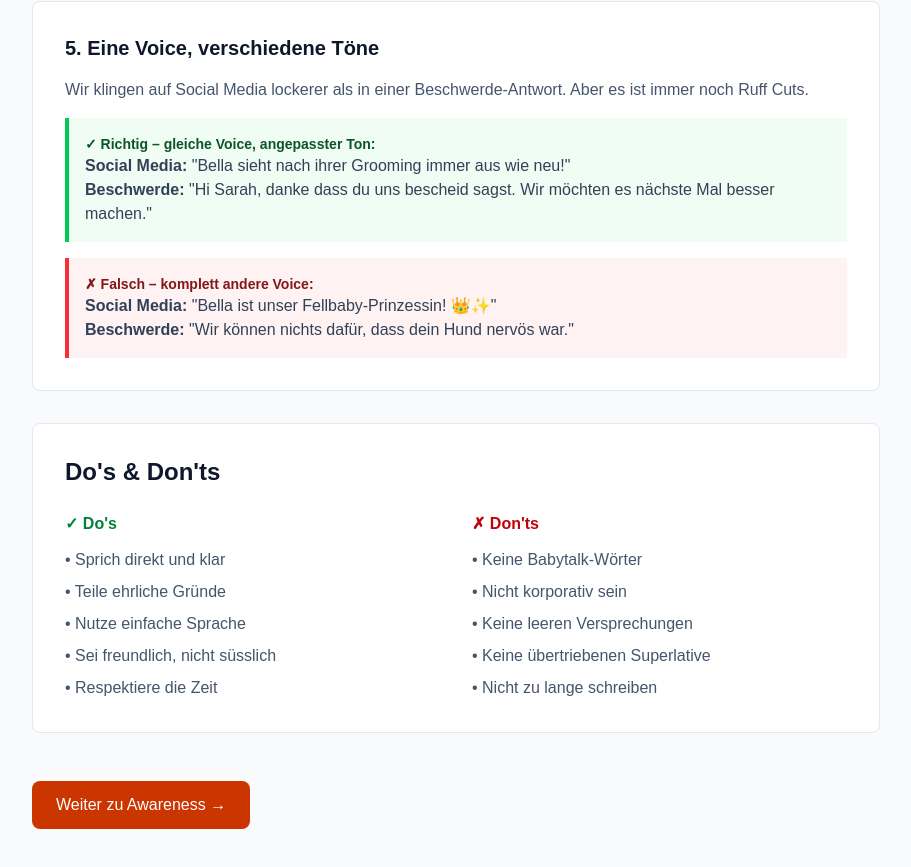
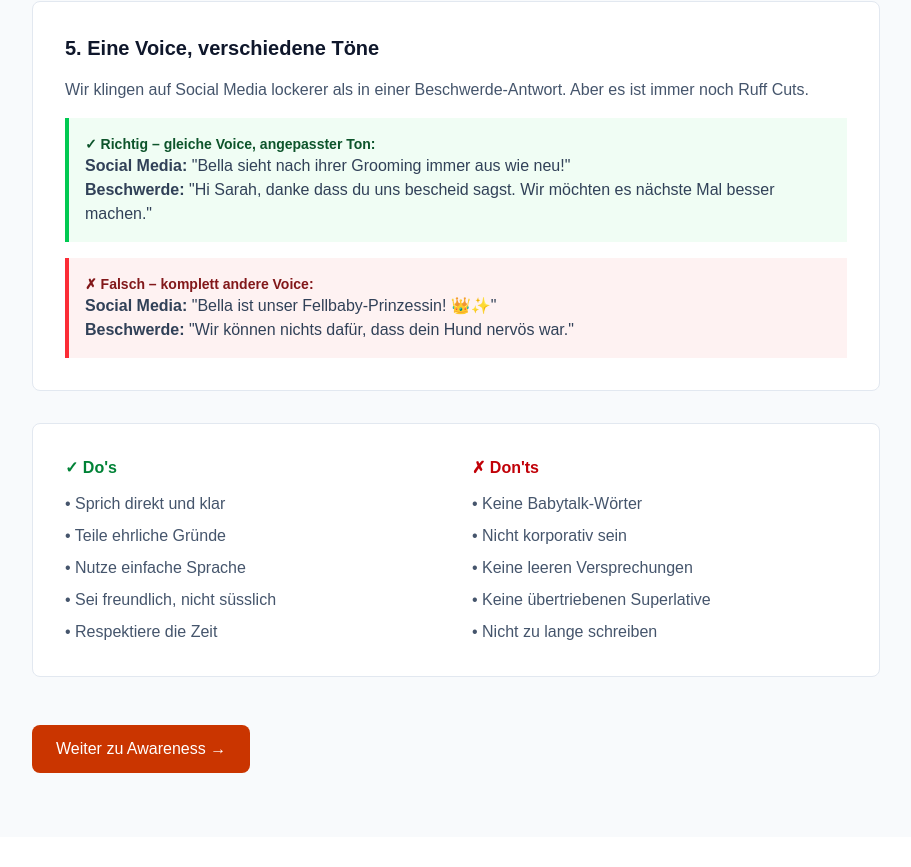
Before and after one commit to HPK-maker-tech/Brand-Voice-Guide, a Next.js app: page /voice in a window 1280 px wide. Shown: the part 2388-3255 px from the top of the page, without its empty margins (184-1095 px from the left). After the commit the page ends 3225 px from the top, so only its background shows below. Built offline with nearby package versions, Linux system fonts and the light colour scheme.

Commit message:
Voice: remove 'Do's & Don'ts' section title

```diff
--- a/app/voice/page.tsx
+++ b/app/voice/page.tsx
@@ -100,7 +100,6 @@
         </section>
 
         <section className="bg-white p-8 rounded-lg border border-slate-200">
-          <h2 className="text-2xl font-bold text-slate-900 mb-6">Do's & Don'ts</h2>
           <div className="grid grid-cols-2 gap-8">
             <div>
               <h3 className="font-bold text-green-700 mb-3">✓ Do's</h3>
```
